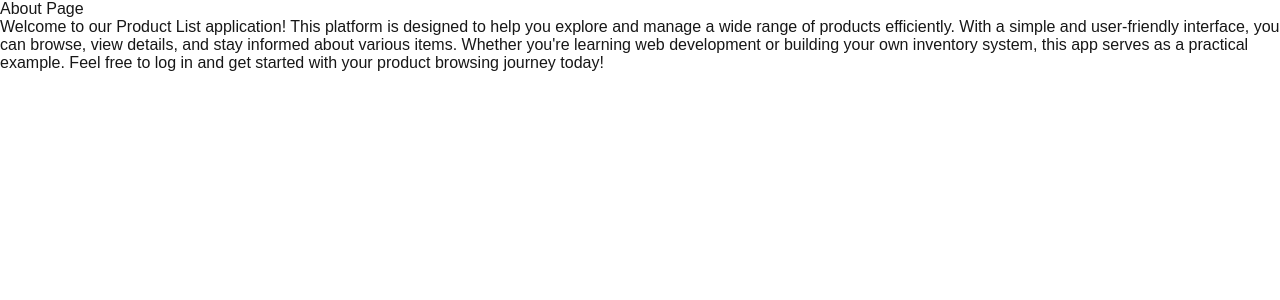
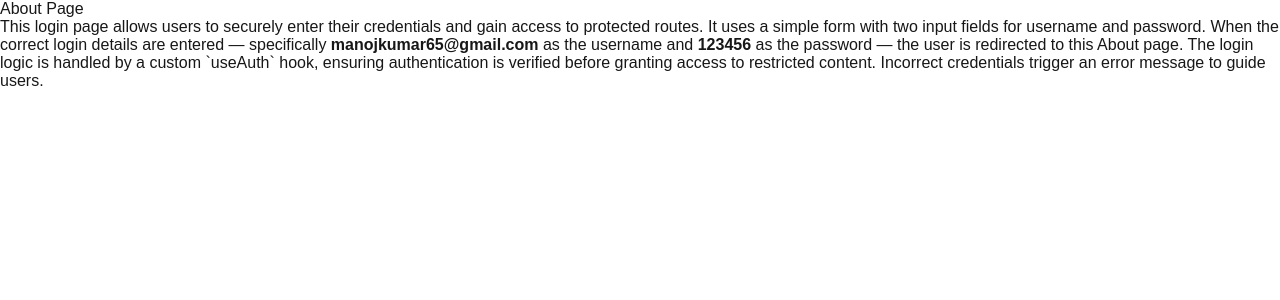
Before and after one commit to manoj-successiveTech/React-Training, a Next.js app in the folder Nextjs-assignment/: page /Assignment-3/question-4/about in a window 1280 px wide. Shown: the top 300 px of the page. Built offline with nearby package versions, Linux system fonts and the light colour scheme.

Commit message:
assignment-3 changes updated

```diff
--- a/Nextjs-assignment/src/app/Assignment-3/question-4/about/page.jsx
+++ b/Nextjs-assignment/src/app/Assignment-3/question-4/about/page.jsx
@@ -4,9 +4,15 @@ const Page = () => {
   return (
     <>
         <div>About Page</div>
-        <p>Welcome to our Product List application! This platform is designed to help you explore and manage a wide range of products efficiently. With a simple and user-friendly interface, you can browse, view details, and stay informed about various items. Whether you're learning web development or building your own inventory system, this app serves as a practical example. Feel free to log in and get started with your product browsing journey today!
 
-</p>
+        <p>   This login page allows users to securely enter their credentials and gain access to protected routes.
+        It uses a simple form with two input fields for username and password. When the correct login details
+        are entered — specifically <b>manojkumar65@gmail.com</b> as the username and <b>123456</b> as the password —
+        the user is redirected to this About page. The login logic is handled by a custom `useAuth` hook,
+        ensuring authentication is verified before granting access to restricted content. Incorrect credentials
+        trigger an error message to guide users.
+        </p>
+
     </>
 
   )
```
